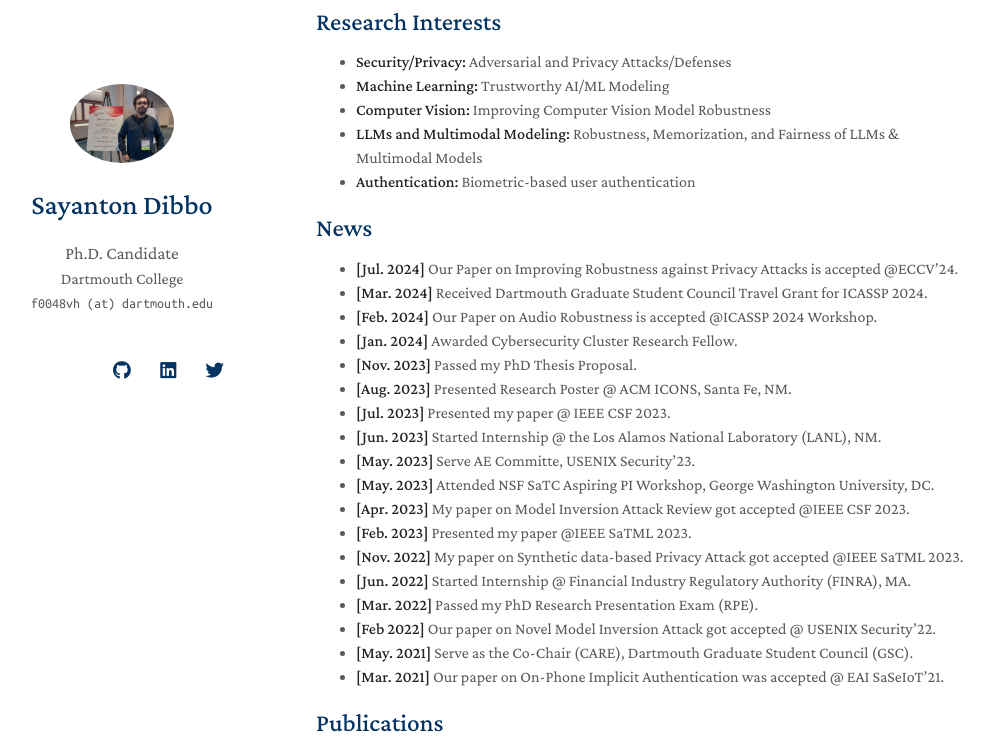
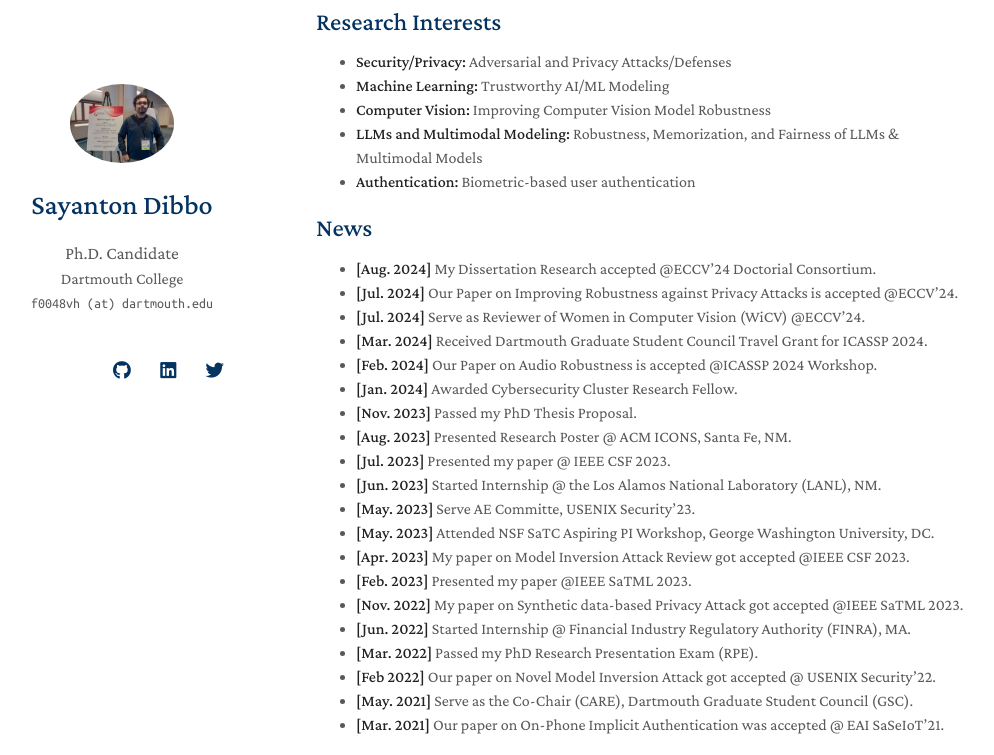
Before and after one commit to SayantonDibbo/SayantonDibbo.github.io, a Jekyll site: the page built from index.md, in a window 1280 px wide and 900 px high, scrolled down 309 px, cut to the strip 0-755 px from the top of the window. Shown: the whole strip, without its empty margins (154-1148 px from the left). Built offline with Jekyll 4.4.1, drawn with Linux system fonts in a browser that asks for light colours; nearby versions of some CDN libraries; a style sheet for code colours, icons or effects is not loaded; our own code applies the rules of GitHub Pages for plain Markdown files.

Commit message:
Update index.md

```diff
--- a/index.md
+++ b/index.md
@@ -21,7 +21,9 @@ In my free time, I love to travel to new places.
 
 ## News
 
+- **[Aug. 2024]** My Dissertation Research accepted @ECCV'24 Doctorial Consortium.
 - **[Jul. 2024]** Our Paper on Improving Robustness against Privacy Attacks is accepted @ECCV'24.
+- **[Jul. 2024]** Serve as Reviewer of Women in Computer Vision (WiCV) @ECCV'24.
 - **[Mar. 2024]** Received Dartmouth Graduate Student Council Travel Grant for ICASSP 2024.
 - **[Feb. 2024]** Our Paper on Audio Robustness is accepted @ICASSP 2024 Workshop.
 - **[Jan. 2024]** Awarded Cybersecurity Cluster Research Fellow.
```
